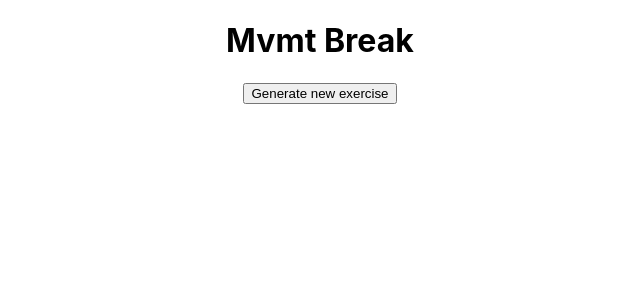
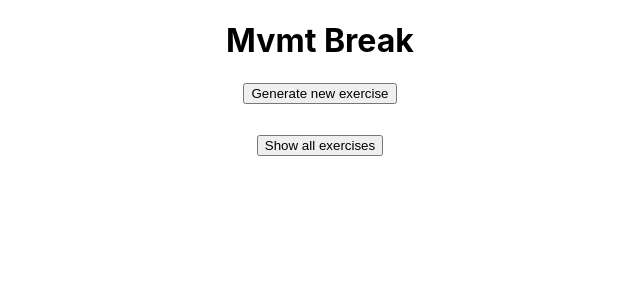
Before and after one commit to jtoguri/mvmt_break, a React (Create React App) app in the folder app/: page / in a window 1280 px wide. Shown: the top 300 px of the page, without its empty margins (320-960 px from the left). Built offline with nearby package versions, Linux system fonts and the light colour scheme.

Commit message:
add button to show all exercises from the database

```diff
--- a/app/src/App.js
+++ b/app/src/App.js
@@ -1,5 +1,6 @@
 import './App.css';
 import Button from './Button.js';
+import ShowExercises from './ShowExercises.js';
 
 function App() {
   return (
@@ -8,6 +9,8 @@ function App() {
         <h1>Mvmt Break</h1>
       </header>
       <Button />
+
+      <ShowExercises />
     </div>
   );
 }
--- /dev/null
+++ b/app/src/ShowExercises.js
@@ -0,0 +1,30 @@
+import axios from 'axios';
+import { useState } from 'react';
+
+function ShowExercises() {
+  const [exercises, setExercises] = useState([]);
+
+  const exerciseList = exercises.map((e) =>
+    <li key={e._id}>
+      {e.name}
+    </li>
+  );
+
+  const handleClick = () => {
+    axios.get('/api').then(res => {
+      return setExercises(res.data);
+    })
+  };
+
+  return (
+    <div style={{margin: 30}}>
+      <button onClick={handleClick}>
+        Show all exercises
+      </button>
+
+      {exercises && <ul>{exerciseList}</ul>}
+    </div>
+  )
+}
+
+export default ShowExercises;
```
